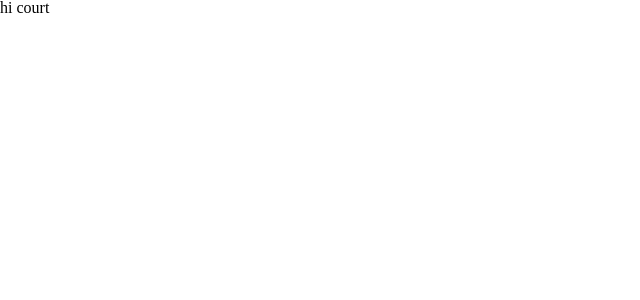
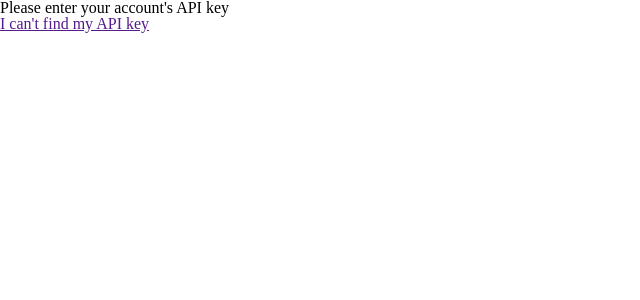
Before and after one commit to CamBuscher/Hydrate-2.0, a React app: page / in a window 1280 px wide. Shown: the top 300 px of the page, without its empty margins (0-640 px from the left). Built offline with nearby package versions, Linux system fonts and the light colour scheme.

Commit message:
Add header and link, link will go to Rachio instructions for finding a key

```diff
--- a/src/LogIn/LogIn.jsx
+++ b/src/LogIn/LogIn.jsx
@@ -12,8 +12,9 @@ class LogIn extends Component {
 
   render() {
     return(
-      <div>
-        <p>hi court</p>
+      <div className='LogIn'>
+        <h2>Please enter your account's API key</h2>
+        <p><a href='' target='_blank'>I can't find my API key</a></p>
       </div>
     )
   }
```
